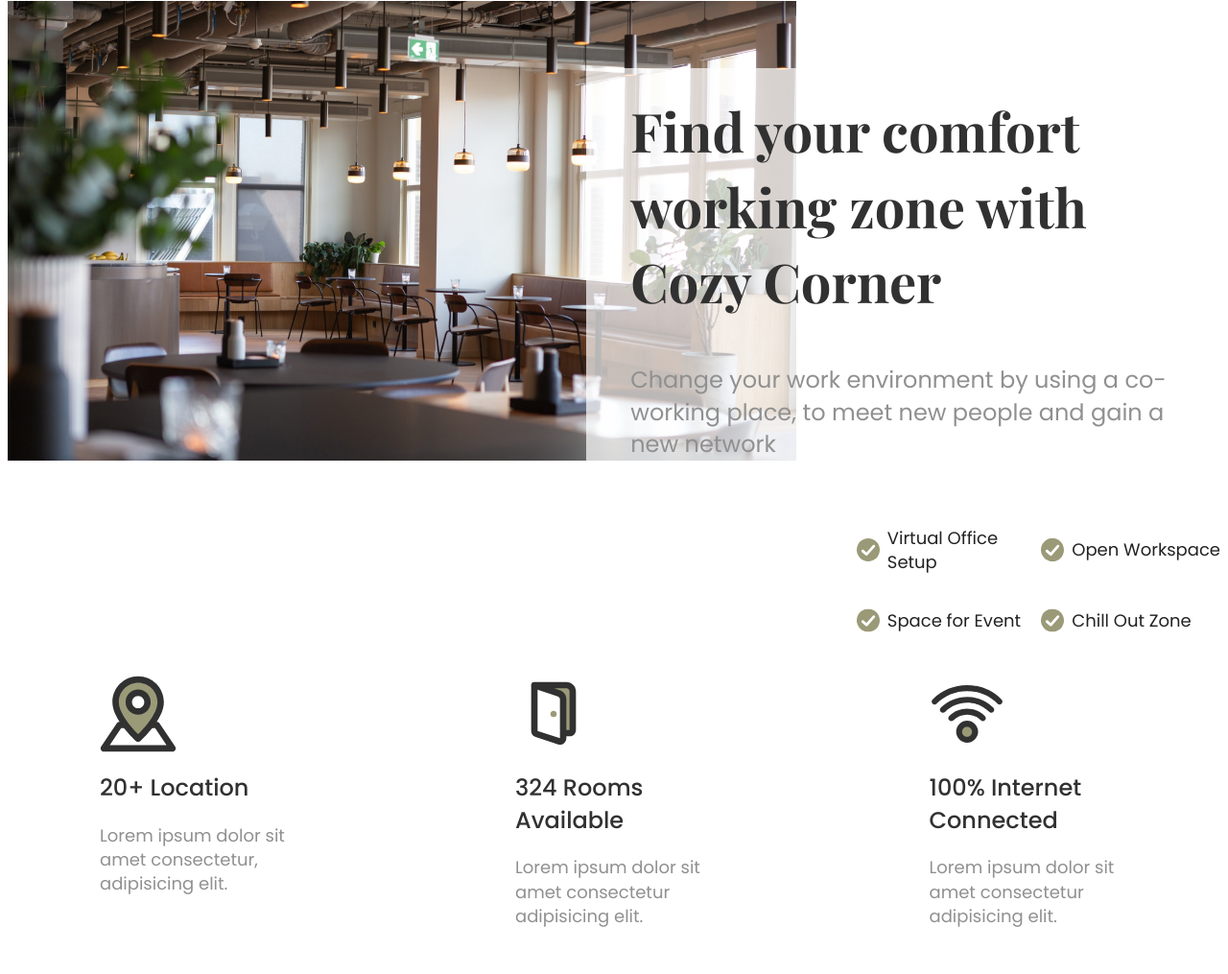
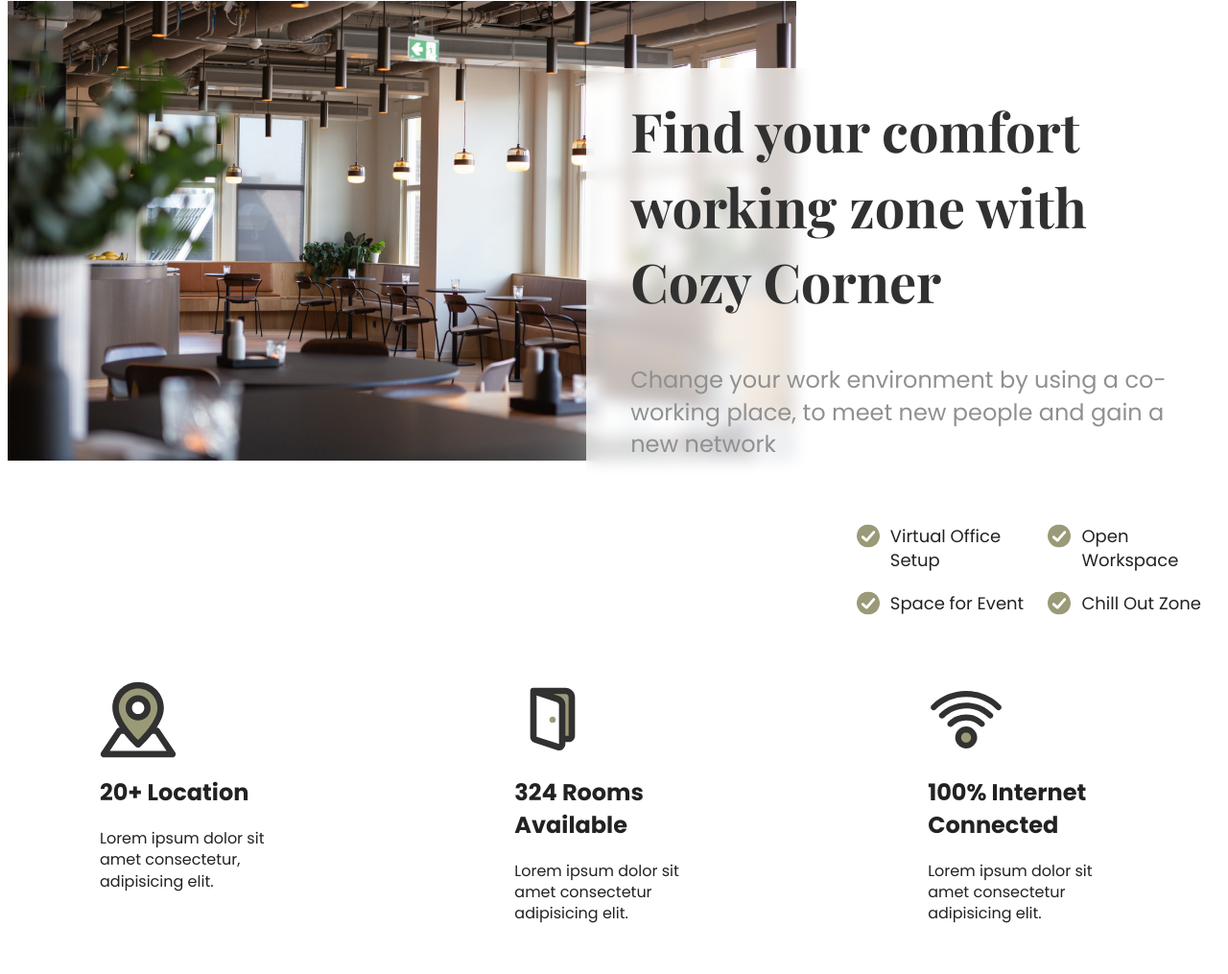
Before and after one commit to rjardi/css-coworking-space, a website built with webpack: page index.html in a window 1280 px wide. Shown: the part 153-1168 px from the top of the page at 96% size. Built offline with nearby package versions, Linux system fonts and the light colour scheme; a web font is replaced by a local one.

Commit message:
Some corrections

```diff
--- a/css/style.css
+++ b/css/style.css
@@ -315,8 +315,7 @@ section.hero div.hero-text{
   background-color:rgba(255, 255, 255, 0.7);
   position:relative;
   padding: 26px 46px;
-  /* margin: 0; */
-
+  backdrop-filter: blur(8px);
 }
 
 div.hero-text h1{
@@ -332,33 +331,32 @@ div.hero-text>p{
   font-size: 24px;
 }
 
-div.checks{
+div.checks ul{
   display: grid;
-  grid-template-columns: auto auto;
+  grid-template-columns: 1fr 1fr;
+  grid-template-rows: 1fr 1fr;
   width: 30%;
   margin-left: auto;
-  align-items: center;
+  list-style: none;
+  gap: 20px;
 }
 
-div.check{
-  display: flex;
-  gap: 8px;
-
-}
-
-div.check>h3{
+div.checks ul li{
   font-family: var(--primary-font);
   font-size: 18px;
   font-weight: 400;
+  padding-left: 35px;
+  background-image: url('../img/check.svg');
+  background-repeat: no-repeat;
 }
 
 section.categories{
   display: flex;
-  gap: 32px;
+  gap: 30px;
 
 }
 
-div.category{
+article.category{
   padding: 27px 96px;
   font-family: var(--primary-font);
 }
--- a/index.html
+++ b/index.html
@@ -51,42 +51,31 @@
         <p>Change your work environment by using a co-working place, to meet new people and gain a new network</p>
       </div>
       <div class="checks">
-        <div class="check">
-          <img src="img/check.svg" alt="check icon">
-          <h3>Virtual Office Setup</h3>
-        </div>
-        <div class="check">
-          <img src="img/check.svg" alt="check icon">
-          <h3>Open Workspace</h3>
-        </div>
-        <div class="check">
-          <img src="img/check.svg" alt="check icon">
-          <h3>Space for Event</h3>
-        </div>
-        <div class="check">
-          <img src="img/check.svg" alt="check icon">
-          <h3>Chill Out Zone</h3>
-        </div>
-
+        <ul>
+          <li>Virtual Office Setup</li>
+          <li>Open Workspace</li>
+          <li>Space for Event</li>
+          <li>Chill Out Zone</li>
+        </ul>
       </div>
     </section>
 
     <section class="categories">
-      <div class="category">
+      <article class="category">
         <img src="img/location.svg" alt="Location Icon">
         <h2>20+ Location</h2>
         <p>Lorem ipsum dolor sit amet consectetur, adipisicing elit.</p>
-      </div>
-      <div class="category">
+      </article>
+      <article class="category">
         <img src="img/room.svg" alt="Rooms logo">
         <h2>324 Rooms Available</h2>
         <p>Lorem ipsum dolor sit amet consectetur adipisicing elit.</p>
-      </div>
-      <div class="category">
+      </article>
+      <article class="category">
         <img src="img/wifi.svg" alt="Wifi logo">
         <h2>100% Internet Connected</h2>
         <p>Lorem ipsum dolor sit amet consectetur adipisicing elit.</p>
-      </div>
+      </article>
     </section>
 
   </div>
```
